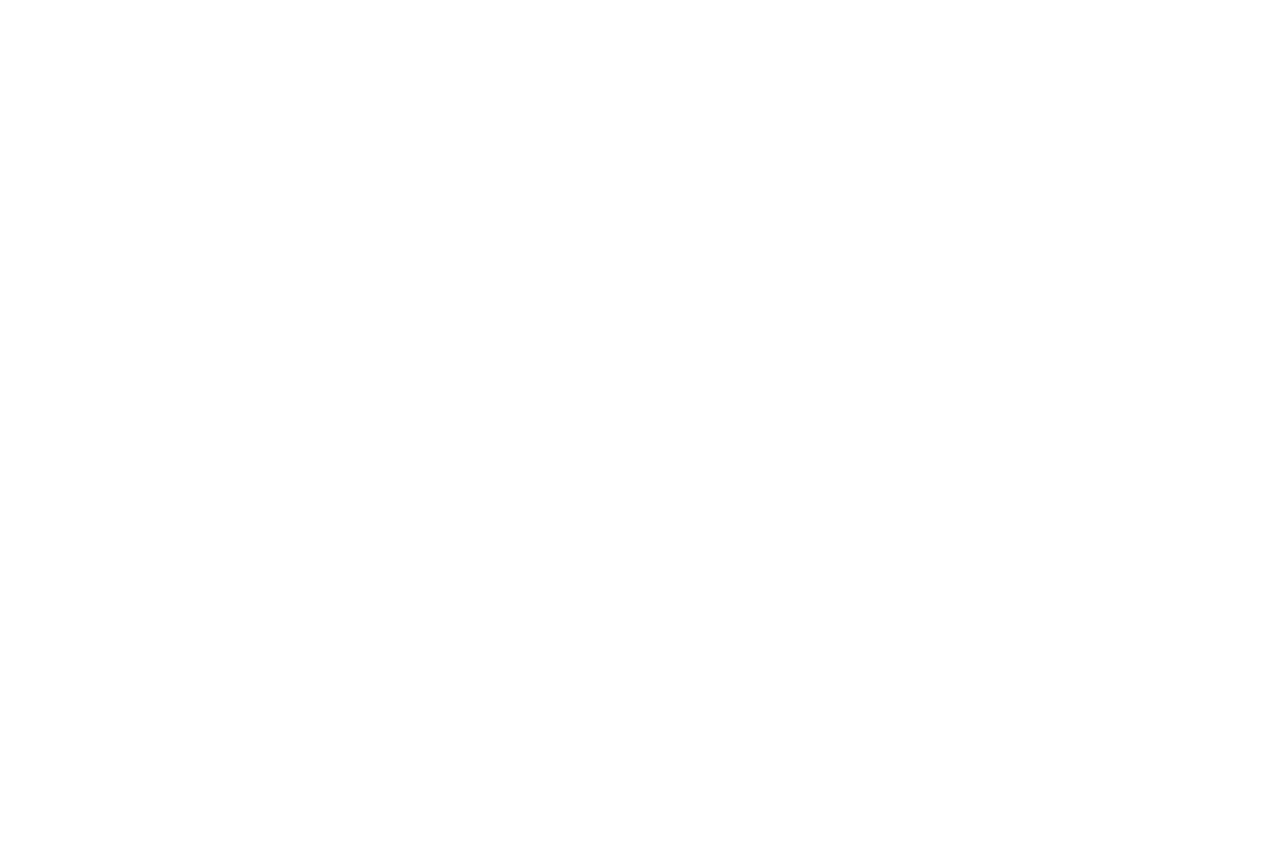
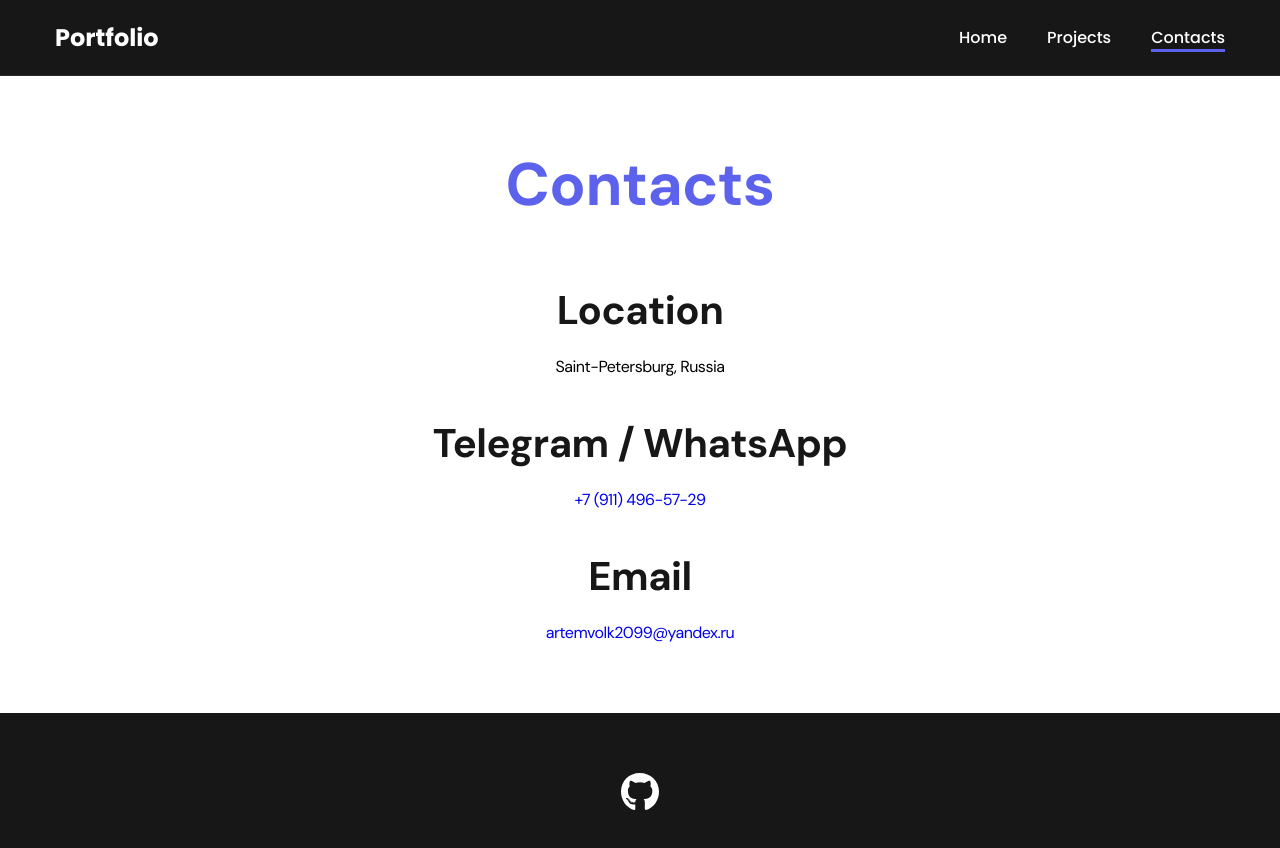
Before and after one commit to ArtyomVolkov1/portfolio, a React (Create React App) app: page /portfolio/contacts in a window 1280 px wide. Before the commit this address had no page. Shown: the top 848 px of the page. Before the commit the page ends 800 px from the top, so only its background shows below. Built offline with nearby package versions, Linux system fonts and the light colour scheme.

Commit message:
Added changes and bug fix

```diff
--- a/src/App.jsx
+++ b/src/App.jsx
@@ -1,18 +1,20 @@
 import React from 'react';
-import { HashRouter, Routes, Route } from 'react-router-dom';
+import { Routes, Route, BrowserRouter } from 'react-router-dom';
 import Home from './Pages/Home';
 import Contacts from './Pages/Contacts';
 import Projects from './Pages/Projects';
+import NotFound from './Pages/NotFound';
 
 const App = () => {
   return (
-    <HashRouter>
+    <BrowserRouter basename='/portfolio'>
     <Routes>
-      <Route path='/portfolio' element={<Home />} />
+      <Route path='/' element={<Home />} />
       <Route path='/contacts' element={<Contacts />} />
       <Route path='/projects' element={<Projects />} />
+      <Route path='*' element={<NotFound />} />
     </Routes>
-    </HashRouter>
+    </BrowserRouter>
   )
 }
 
--- a/src/Components/navbar/Navbar.jsx
+++ b/src/Components/navbar/Navbar.jsx
@@ -8,9 +8,9 @@ const Navbar = () => {
     <nav className="nav">
         <div className="container">
             <div className="nav-row">
-                <Link to="/portfolio" className="logo"><strong>Portfolio</strong></Link>
+                <Link to="/" className="logo"><strong>Portfolio</strong></Link>
                 <ul className="nav-list">
-                    <li className="nav-list__item"><NavLink to="/portfolio" className={({isActive, isPending}) => isPending ? '' : isActive ? 'nav-list__link ' + 'nav-list__link--active' : 'nav-list__link' }>Home</NavLink></li>
+                    <li className="nav-list__item"><NavLink to="/" className={({isActive, isPending}) => isPending ? '' : isActive ? 'nav-list__link ' + 'nav-list__link--active' : 'nav-list__link' }>Home</NavLink></li>
                     <li className="nav-list__item"><NavLink to="/projects" className={({isActive, isPending}) => isPending ? '' : isActive ? 'nav-list__link ' + 'nav-list__link--active' : 'nav-list__link' }>Projects</NavLink></li>
                     <li className="nav-list__item"><NavLink to="/contacts" className={({isActive, isPending}) => isPending ? '' : isActive ? 'nav-list__link ' + 'nav-list__link--active' : 'nav-list__link' }>Contacts</NavLink></li>
                 </ul>
--- a/src/Components/projects/Project.jsx
+++ b/src/Components/projects/Project.jsx
@@ -5,8 +5,8 @@ import { Link } from 'react-router-dom';
 
 const Project = () => {
   return (
-    projects.map(({ title, img, githubLink, buttonImg, buttonName }) => (
-      <li className="project">
+    projects.map(({ title, img, githubLink, buttonImg, buttonName, key }) => (
+      <li key={key} className="project">
                     <img className="project__img" src={img} alt="project-gendiff" />
                     <h3 className="project__title">{title}</h3>
             <Link to={githubLink} className="btn-project">
--- /dev/null
+++ b/src/Pages/NotFound.jsx
@@ -0,0 +1,9 @@
+import React from 'react'
+
+const NotFound = () => {
+  return (
+    <div>404</div>
+  )
+}
+
+export default NotFound
--- a/src/helpers/projectList.js
+++ b/src/helpers/projectList.js
@@ -11,7 +11,7 @@ const projects = [
         githubLink: 'https://github.com/ArtyomVolkov1/frontend-project-11',
         buttonImg: gitHubBlack,
         buttonName: 'Github repo',
-
+        key: 1,
     },
     {
         title: 'Chat' ,
@@ -19,7 +19,7 @@ const projects = [
         githubLink: 'https://github.com/ArtyomVolkov1/frontend-project-12',
         buttonImg: gitHubBlack,
         buttonName: 'Github repo',
-
+        key: 2,
     },
     {
         title: 'Difference Calculator' ,
@@ -27,7 +27,7 @@ const projects = [
         githubLink: 'https://github.com/ArtyomVolkov1/frontend-project-46',
         buttonImg: gitHubBlack,
         buttonName: 'Github repo',
-
+        key: 3,
     },
     {
         title: 'Brain-Games' ,
@@ -35,7 +35,7 @@ const projects = [
         githubLink: 'https://github.com/ArtyomVolkov1/frontend-project-44',
         buttonImg: gitHubBlack,
         buttonName: 'Github repo',
-
+        key: 4,
     },
 ];
 
```
